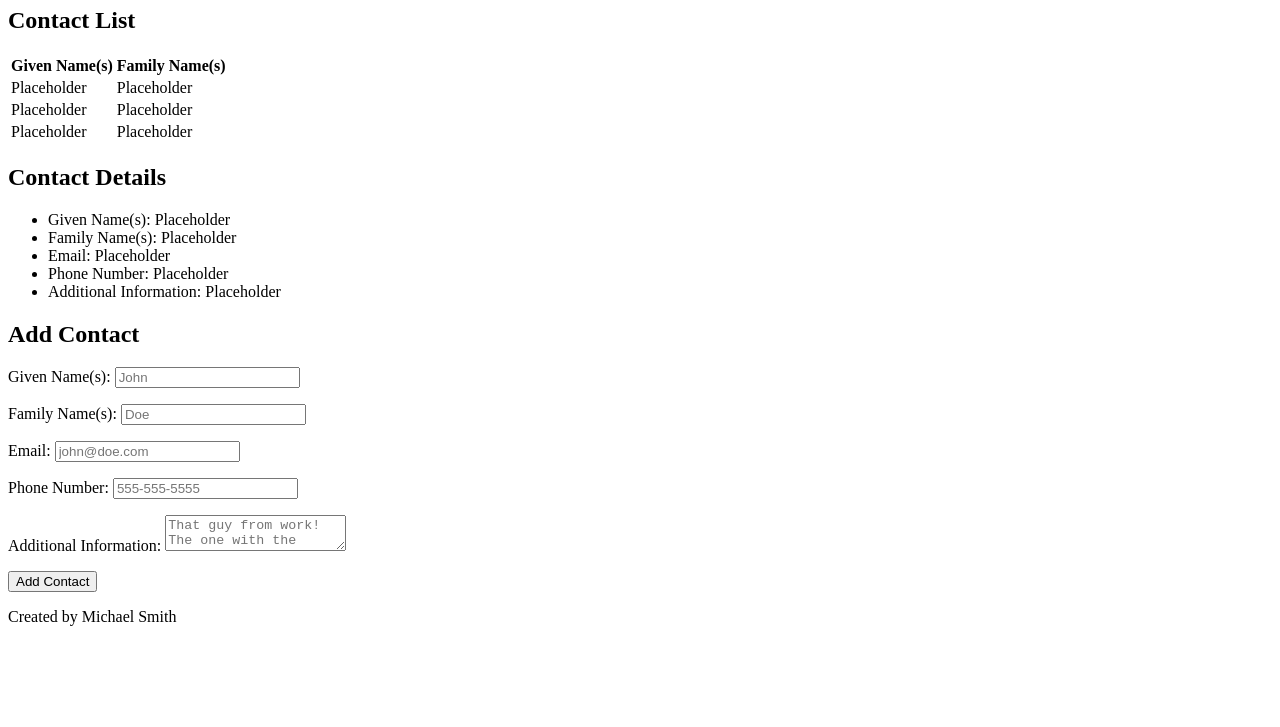
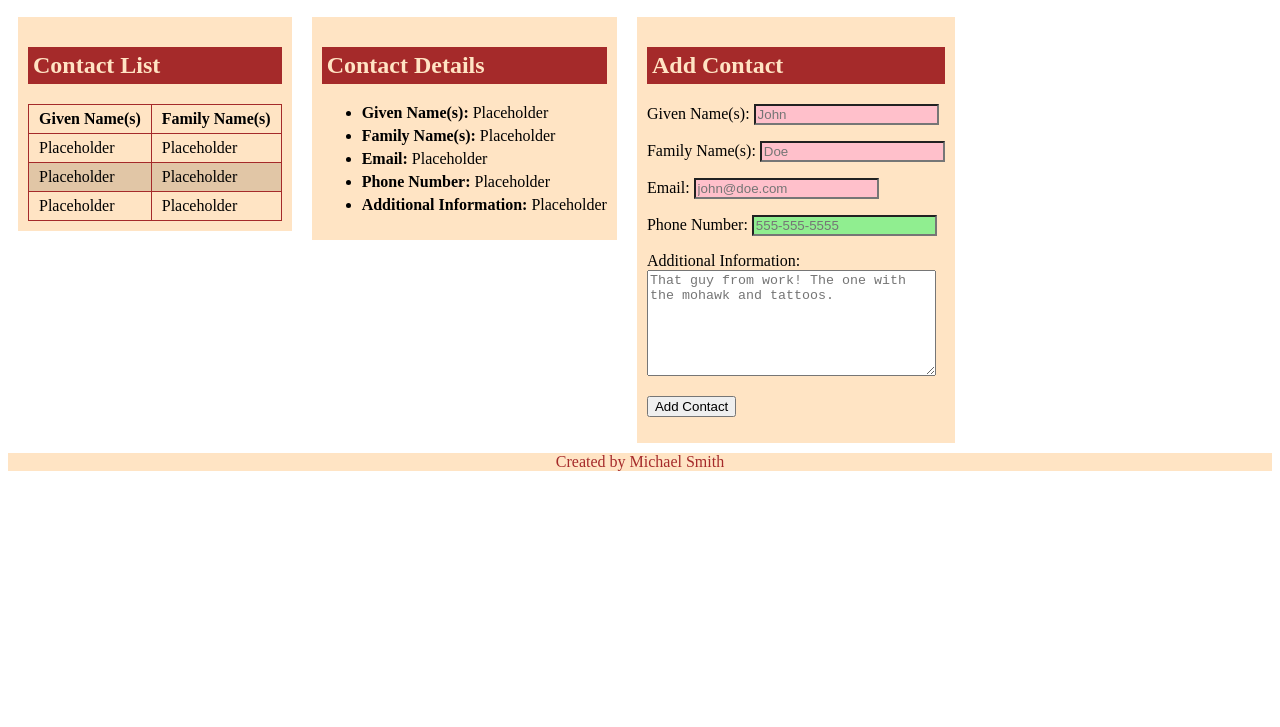
Before and after one commit to msmithnova/JS0x, a plain HTML site: page projects/4.3/index.html in a window 1280 px wide. Shown: the part 73-800 px from the top of the page. Drawn offline with Linux system fonts and the light colour scheme.

Commit message:
Add initial CSS.

```diff
--- a/projects/4.3/css/style.css
+++ b/projects/4.3/css/style.css
@@ -0,0 +1,54 @@
+body {
+    font-size: 16px;
+}
+header,
+footer {
+    text-align: center;
+    background-color: bisque;
+    color: brown;
+}
+h2 {
+    background-color: brown;
+    color: bisque;
+    padding: 5px;
+}
+#contactList,
+#contactDetails,
+#addContact {
+    float: left;
+    background-color: bisque;
+    margin: 10px;
+    padding: 10px;
+}
+table,
+th,
+td {
+    border: 1px solid brown;
+    border-collapse: collapse;
+    padding: 5px 10px;
+}
+th {
+    cursor: pointer;
+}
+tbody tr:nth-child(even) {
+    background-color: rgb(225, 198, 166);
+}
+#contactDetails li {
+    margin-bottom: 5px;
+}
+.detailTitle {
+    font-weight: bold;
+}
+input:invalid {
+    background-color: pink;
+}
+input:valid {
+    background-color: lightgreen;
+}
+textarea {
+    min-height: 100px;
+    width: 95%;
+}
+footer {
+    clear: both;
+}
--- a/projects/4.3/index.html
+++ b/projects/4.3/index.html
@@ -82,7 +82,7 @@
                     <input type="tel" id="formPhoneNumber" placeholder="555-555-5555">
                 </p>
                 <p>
-                    <label for="formAddInfo">Additional Information: </label>
+                    <label for="formAddInfo">Additional Information: </label><br>
                     <textarea id="formAddInfo" placeholder="That guy from work! The one with the mohawk and tattoos."></textarea>
                 </p>
                 <p>
```
